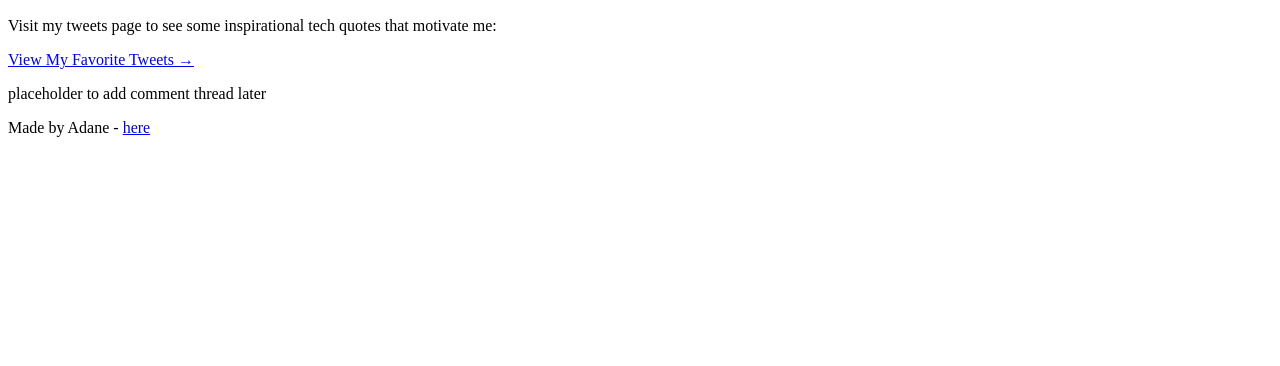
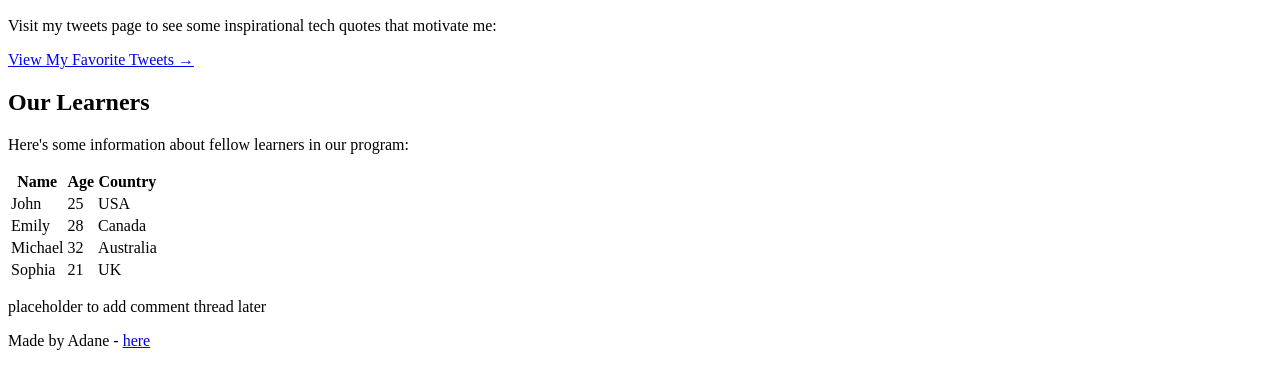
Before and after one commit to adu165/My_First_Portfolio, a plain HTML site: page html_basic/index.html in a window 1280 px wide. Shown: the part 746-1112 px from the top of the page. Before the commit the page ends 899 px from the top, so only its background shows below. Drawn offline with Linux system fonts and the light colour scheme.

Commit message:
Add learners table to index.html with proper table structure

```diff
--- a/html_basic/index.html
+++ b/html_basic/index.html
@@ -41,6 +41,41 @@
             <h2>Check Out My Tweets</h2>
             <p>Visit my tweets page to see some inspirational tech quotes that motivate me:</p>
             <a href="tweets.html">View My Favorite Tweets →</a>
+
+            <h2>Our Learners</h2>
+            <p>Here's some information about fellow learners in our program:</p>
+
+            <table>
+                <thead>
+                    <tr>
+                        <th>Name</th>
+                        <th>Age</th>
+                        <th>Country</th>
+                    </tr>
+                </thead>
+                <tbody>
+                    <tr>
+                        <td>John</td>
+                        <td>25</td>
+                        <td>USA</td>
+                    </tr>
+                    <tr>
+                        <td>Emily</td>
+                        <td>28</td>
+                        <td>Canada</td>
+                    </tr>
+                    <tr>
+                        <td>Michael</td>
+                        <td>32</td>
+                        <td>Australia</td>
+                    </tr>
+                    <tr>
+                        <td>Sophia</td>
+                        <td>21</td>
+                        <td>UK</td>
+                    </tr>
+                </tbody>
+            </table>
         </article>
 
         <aside>
```
